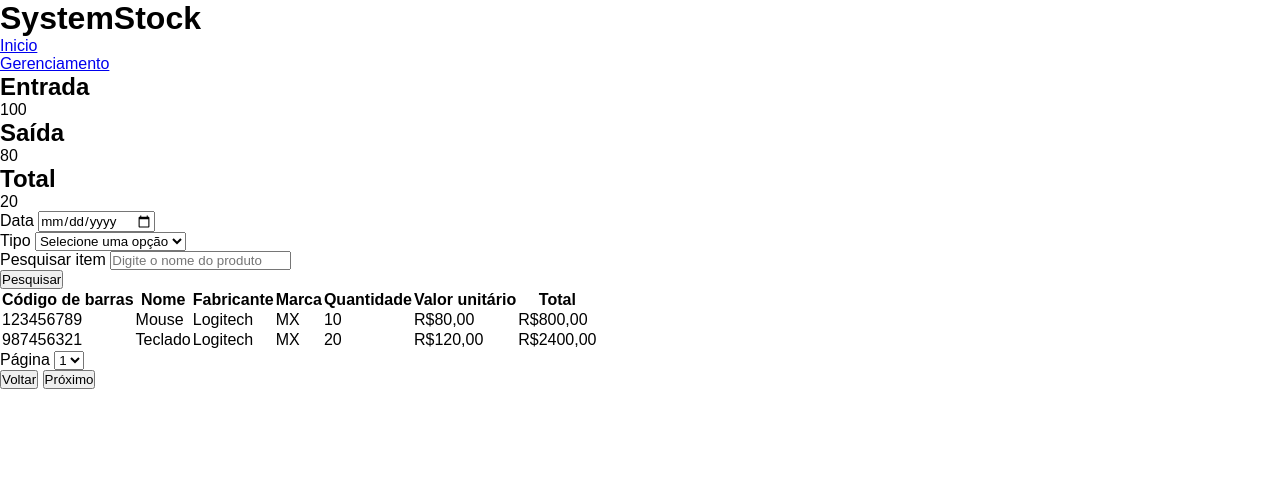
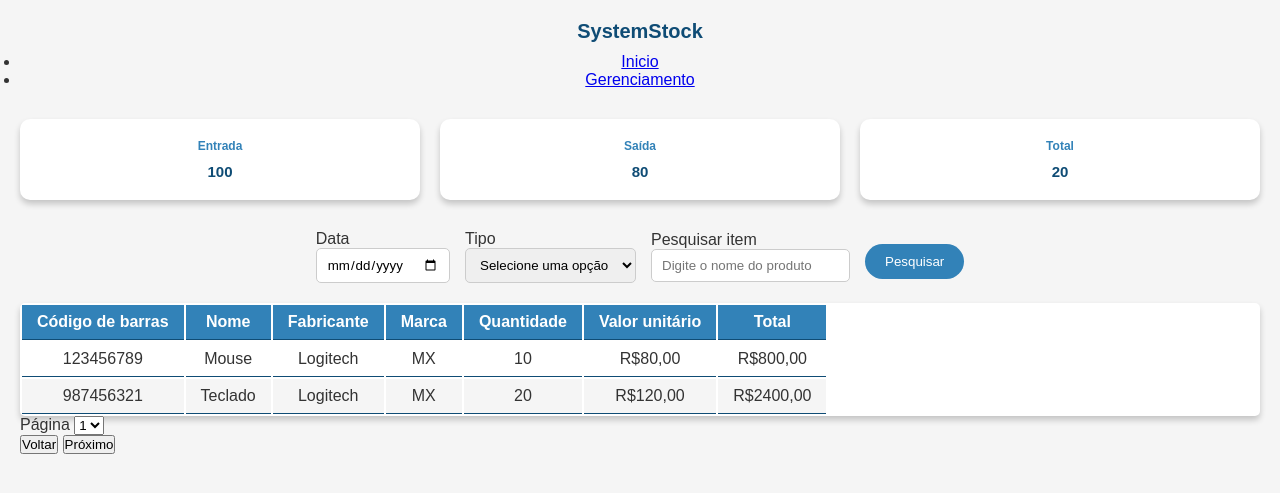
Before and after one commit to joaoribeiroodev/SystemStock, a Java web app: page /pages/dashboard.html in a window 1280 px wide. Shown: the top 493 px of the page. Run offline with Tomcat 11, a stand-in JSP engine, Linux system fonts and the light colour scheme.

Commit message:
Iniciando a estilização do css

```diff
--- /dev/null
+++ b/src/main/webapp/CSS/dashboard.css
@@ -0,0 +1,118 @@
+body {
+    background-color: var(--gray-light);
+    color: var(--gray-dark);
+    padding: 20px;
+}
+
+#header {
+    text-align: center;
+    margin-bottom: 30px;
+}
+
+#tituloDashbord {
+    font-size: 20px;
+    color: var(--primary-dark);
+    margin-bottom: 10px;
+}
+
+#resumoEstoque {
+    display: flex;
+    justify-content: space-between;
+    margin-bottom: 30px;
+    gap: 20px;
+}
+
+.card-resumo {
+    background-color: var(--white);
+    box-shadow: 0 4px 6px var(--shadow-default);
+    border-radius: 10px;
+    flex: 1;
+    padding: 20px;
+    text-align: center;
+    transition: transform 0.2s;
+}
+
+.card-resumo:hover {
+    transform: translateY(-5px);
+}
+.titulo-card {
+    font-size: 12px;
+    margin-bottom: 10px;
+    color: var(--primary-medium);
+}
+
+.valor-card {
+    font-size: 15px;
+    font-weight: bold;
+    color: var(--primary-dark);
+}
+
+#filtro {
+    display: flex;
+    flex-wrap: wrap;
+    gap: 15px;
+    margin-bottom: 20px;
+    justify-content: center;
+    align-items: center;
+}
+
+.grupo-filtro {
+    display: flex;
+    flex-direction: column;
+}
+
+.input-filtro,
+.select-filtro {
+    padding: 8px 10px;
+    border-radius: 5px;
+    border: 1px solid var(--gray-medium);
+    outline: none;
+}
+
+.input-filtro:focus,
+.select-filtro:focus {
+    border-color: var(--primary-medium);
+}
+
+.botao-pesquisa
+.btn-pesquisa {
+    margin-top: 10px;
+    padding: 10px 20px;
+    background-color: var(--primary-medium);
+    color: var(--white);
+    border: none;
+    border-radius: 100px;
+    cursor: pointer;
+    transition: background-color 0.2s;
+}
+
+.botao-pesquisa:hover
+.btn-pesquisa:hover {
+    background-color: var(--primary-dark);
+}
+
+.tabela-wrapper {
+    width: 100%;
+    border-collapse: collapse;
+    background-color: var(--white);
+    box-shadow: 0 4px 6px var(--shadow-default);
+    border-radius: 5px;
+    overflow: hidden;
+}
+
+#tabelaEstoque th,
+#tabelaEstoque td {
+    padding: 8px 15px;
+    text-align: center;
+    border-bottom: 1px solid var(--primary-dark);
+}
+
+#tabelaEstoque th {
+    background-color: var(--primary-medium);
+    color: var(--white);
+    font-weight: bold;
+}
+
+#tabelaEstoque tr:nth-child(even) {
+    background-color: var(--gray-light);
+}
--- a/src/main/webapp/pages/dashboard.html
+++ b/src/main/webapp/pages/dashboard.html
@@ -4,6 +4,7 @@
     <head>
         <link rel="stylesheet" href="../css/reset.css"/>
         <link rel="stylesheet" href="../css/color.css"/>
+        <link rel="stylesheet" href="../css/dashboard.css"/>
         <meta charset="UTF-8">
         <meta name="viewport" content="width=device-width, initial-scale=1.0">
     </head>
@@ -50,8 +51,8 @@
                     <label for="pesquisarNome">Pesquisar item</label>
                     <input type="type" id="pesquisarNome" class="input-filtro" placeholder="Digite o nome do produto">
                 </div>
-                <div class="grupo-filtro botao-pequisa">
-                    <button id="btnPesquisar">Pesquisar</button>
+                <div class="grupo-filtro botao-pesquisa">
+                    <button id="btnPesquisar" class="btn-pesquisa">Pesquisar</button>
                 </div>
             </section>
             <section id="tabelaEstoqueContainer">
```
